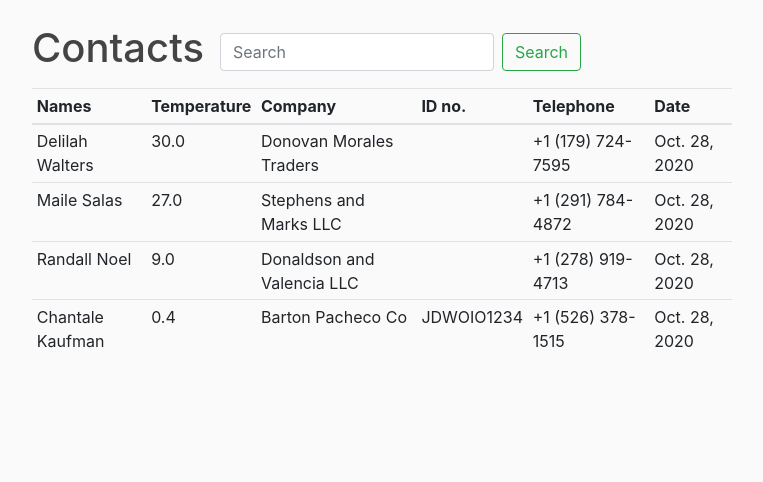
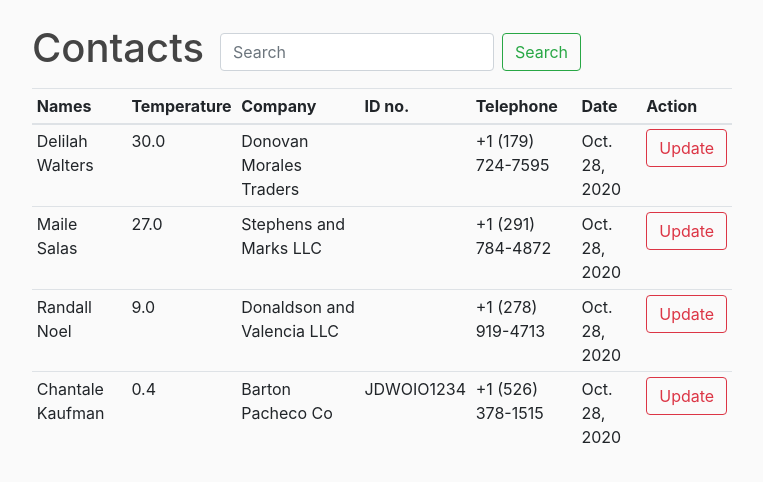
Before and after one commit to kenmugy/DH-TRACKER, a Django app: page /track/ in a window 1280 px wide. Shown: the part 56-538 px from the top of the page, without its empty margins (258-1021 px from the left). Run offline with Django 3.2, Linux system fonts and the light colour scheme; a user stored in the database is signed in; data comes from the database, SQL or seed files in the repository; both versions use the stored data as it was after the commit; some libraries are stand-ins or nearby versions.

Commit message:
Add provision to update temperature

```diff
--- a/track/forms.py
+++ b/track/forms.py
@@ -24,4 +24,4 @@ class ContactForm(ModelForm):
 class UpdateContactForm(ModelForm):
     class Meta:
         model = Contact
-        fields = ['temperature']
+        fields = ["temperature"]
--- a/track/templates/track/base.html
+++ b/track/templates/track/base.html
@@ -16,7 +16,7 @@
     <header class="site-header">
       <nav class="navbar navbar-expand-md navbar-dark bg-steel fixed-top">
         <div class="container">
-          <a class="navbar-brand mr-4" href="/">DH Tracker</a>
+          <a class="navbar-brand mr-4" href="{% url 'home' %}">DH Tracker</a>
           <button
             class="navbar-toggler"
             type="button"
@@ -57,7 +57,8 @@
       <div class="row">
         <!-- <div class="col-md-8"> -->
         <div class="col-md-8 container">
-          {% if messages %} {% for message in messages %}
+          {% if messages %}
+          {% for message in messages %}
           <div
             class="alert alert-{{message.tags}} alert-dismissible fade show"
             role="alert"
@@ -72,7 +73,9 @@
               <span aria-hidden="true">&times;</span>
             </button>
           </div>
-          {% endfor %} {% endif %} {% block content %}{% endblock %}
+          {% endfor %}
+          {% endif %}
+          {% block content %}{% endblock %}
         </div>
       </div>
     </main>
--- a/track/templates/track/home.html
+++ b/track/templates/track/home.html
@@ -19,20 +19,29 @@
           <th scope="col">ID no.</th>
           <th scope="col">Telephone</th>
           <th scope="col">Date</th>
+          <th scope="col">Action</th>
         </tr>
       </thead>
       <tbody>
-        {% for contact in contacts %}
-        <tr>
+        {% if contacts %} {% for contact in contacts %}
+        <tr class="link">
           <td>{{contact.name}}</td>
           <td>{{contact.temperature}}</td>
           <td>{{contact.company}}</td>
           <td>{{contact.id_no}}</td>
           <td>{{contact.telephone}}</td>
           <td>{{contact.date}}</td>
+          <td>
+            <a
+              href="{% url 'update' contact.id %}"
+              class="btn btn-outline-danger"
+              >Update</a
+            >
+          </td>
         </tr>
-
-        {% endfor %} {% endblock %}
+        {% endfor %} {% else %}
+        <h4>You have nothing</h4>
+        {% endif %} {% endblock %}
       </tbody>
     </table>
   </div>
--- a/track/urls.py
+++ b/track/urls.py
@@ -4,5 +4,5 @@ from .views import home, contact, update_contact
 urlpatterns = [
     path("", home, name="home"),
     path("contact/", contact, name="contact"),
-    path("update/", update_contact, name="update"),
+    path("update/<int:id>", update_contact, name="update"),
 ]
--- a/track/views.py
+++ b/track/views.py
@@ -1,4 +1,4 @@
-from django.shortcuts import render, redirect, get_list_or_404
+from django.shortcuts import render, redirect, get_list_or_404, get_object_or_404
 from django.forms import modelform_factory
 from django.contrib.messages import success
 from django.contrib.auth.decorators import login_required
@@ -11,7 +11,7 @@ from .forms import ContactForm, UpdateContactForm
 
 @login_required
 def home(request):
-    contacts = get_list_or_404(Contact)
+    contacts = get_list_or_404(Contact) or None
     return render(request, "track/home.html", {"contacts": contacts})
 
 
@@ -24,16 +24,25 @@ def contact(request):
             success(request, f"{name} successfully added")
             form.save()
             return redirect("home")
-
     else:
         form = ContactForm()
 
     return render(request, "track/contact.html", {"form": form})
 
 
-def update_contact(request):
-    form = UpdateContactForm()
-
-    # if request.method == 'POST':
-    #     form = UpdateContactForm(instance=)
-    return render(request, "track/update_contact.html", {"form": form})
+def update_contact(request, id):
+    contact_to_update = Contact.objects.get(pk=id)
+    if request.method == "POST":
+        form = UpdateContactForm(request.POST)
+        if form.is_valid():
+            new_temperature = form.cleaned_data.get("temperature")
+            contact_to_update.temperature = new_temperature
+            contact_to_update.save()
+            return redirect("home")
+    else:
+        form = UpdateContactForm()
+    return render(
+        request,
+        "track/update_contact.html",
+        {"form": form, "contact": contact_to_update},
+    )
```
Also changed, not shown: track/templates/track/update_contact.html (renamed from track/templates/update_contact.html, +6 -2 lines), db.sqlite3. Lines whose indentation alone changed are shown as unchanged.
